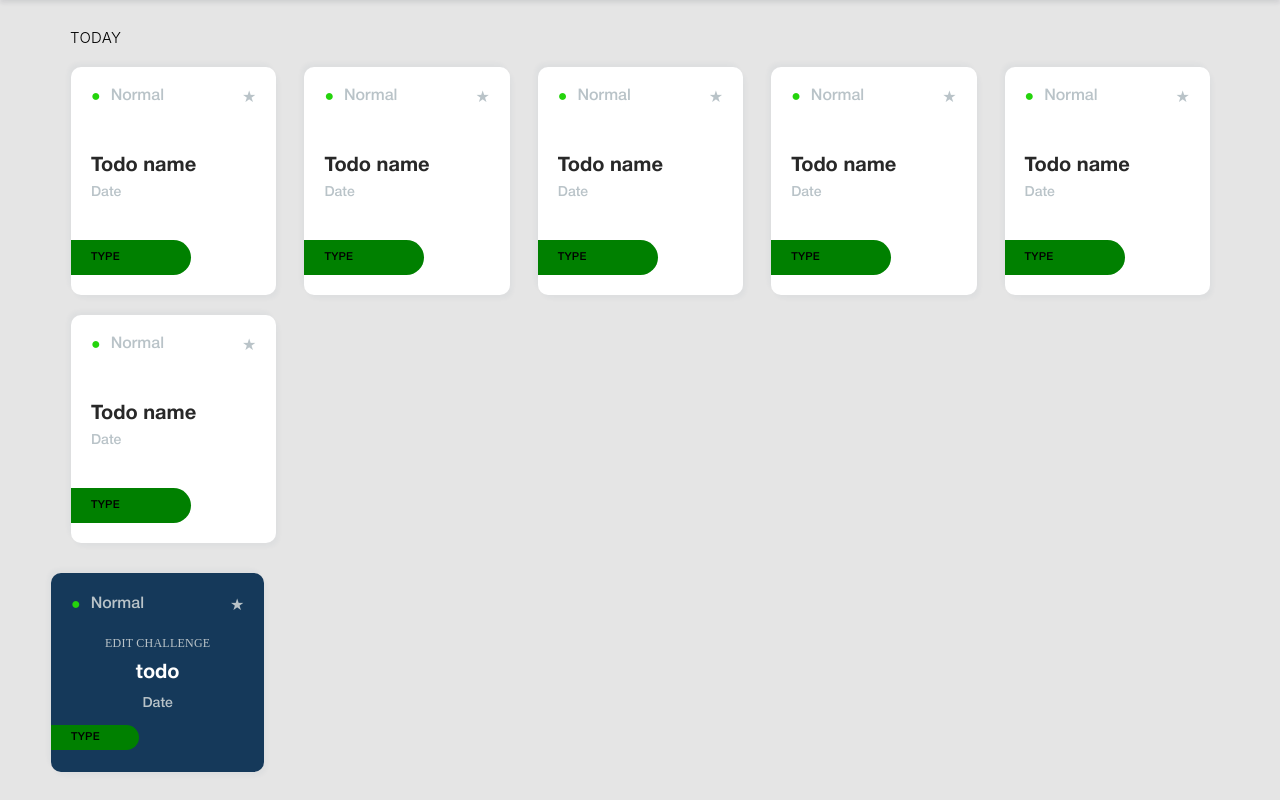
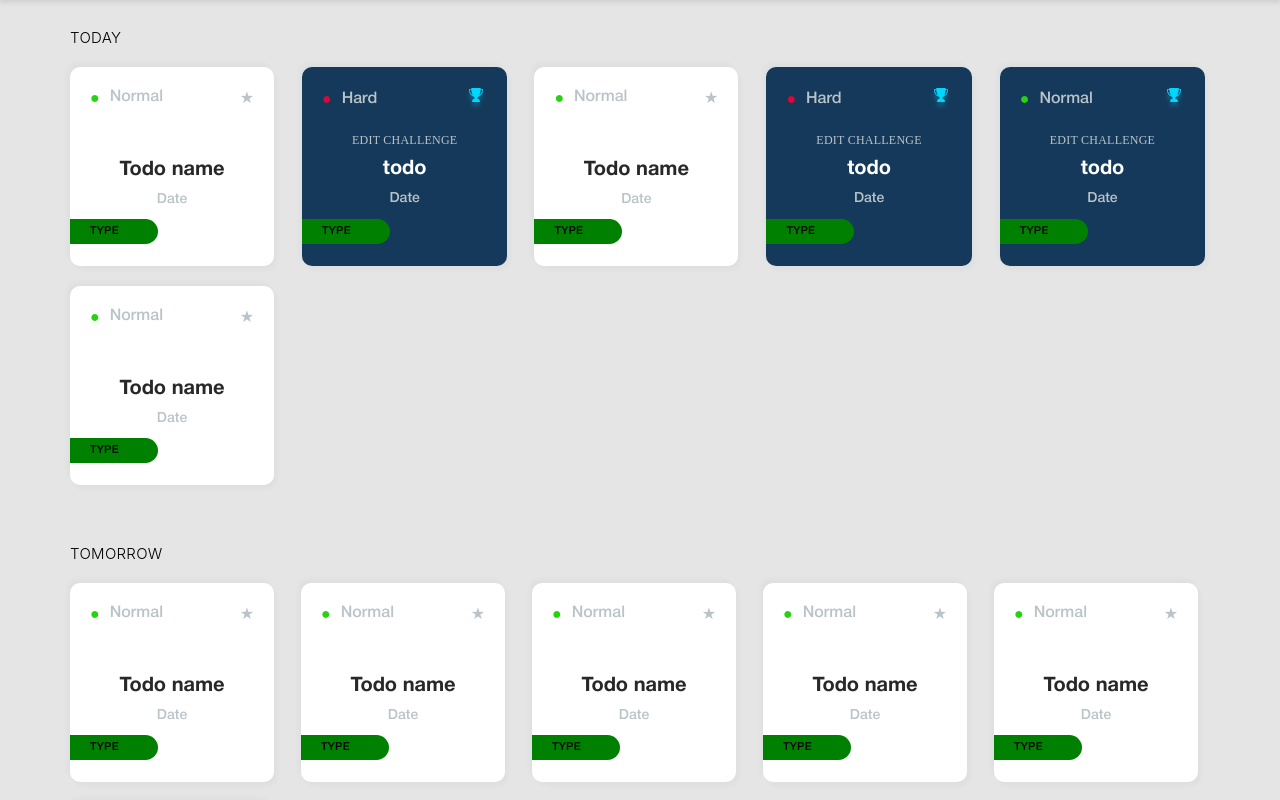
Before and after one commit to KaterynaKolomiiets/QuestifyFront, a React (Create React App) app: page /auth in a window 1280 px wide. Shown: the part 920-1720 px from the top of the page. Built offline with nearby package versions, Linux system fonts and the light colour scheme.

Commit message:
added edit carts

```diff
--- a/src/components/Card/Card.jsx
+++ b/src/components/Card/Card.jsx
@@ -5,7 +5,7 @@ import DifficultModal from "../modal/DifficultModal";
 import DeleteModule from "../modal/modalDelete";
 import s from "./Card.module.css";
 
-const Card = () => {
+const Card = ({ data }) => {
   const [modal, setmodal] = useState(false);
   const [difficult, setdifficult] = useState("Normal");
   const [deleteModal, setdeleteModal] = useState(false);
@@ -15,7 +15,6 @@ const Card = () => {
   const [onchange, setchange] = useState(false);
 
   function onclick() {
-    // alert("type");
     setmodal(!modal);
   }
 
@@ -50,8 +49,13 @@ const Card = () => {
     console.log(edit);
   }
 
+  function isChallenge() {
+    const cart = { difficult, value, isChallenge: true };
+    data(cart);
+  }
+
   return (
-    <div className={s.card} onClick={onedit}>
+    <li className={s.card} onClick={onedit}>
       {modal && <DifficultModal change={change} />}
       {deleteModal && <DeleteModule change={deleteHandler} />}
       <p className={s.cardCategoryName}>
@@ -70,11 +74,14 @@ const Card = () => {
         <span className={s.cartCategory} onClick={onclick}>
           {difficult}
         </span>
-        <span className={s.cardCategoryStart}>&#9733;</span>
+        <span className={s.cardCategoryStart} onClick={isChallenge}>
+          &#9733;
+        </span>
       </p>
       {edit ? (
-        <form>
+        <form className={s.form}>
           <input
+            className={s.input}
             type="text"
             value={value}
             placeholder={"what todo"}
@@ -101,7 +108,7 @@ const Card = () => {
           </>
         )}
       </div>
-    </div>
+    </li>
   );
 };
 
--- a/src/components/Card/Card.module.css
+++ b/src/components/Card/Card.module.css
@@ -71,10 +71,8 @@
 
 .cross {
   color: var(--option-color);
-  margin-left: 73px;
+  margin-left: auto;
   margin-right: 14px;
-  /* width: 10px;
-    height: 10px; */
   position: relative;
   cursor: pointer;
 }
@@ -100,7 +98,35 @@
 }
 
 .card {
+  justify-content: space-around;
   position: relative;
+  display: flex;
+  flex-direction: column;
+
+  margin-top: 20px;
+  padding: 20px;
+  background: var(--background-card);
+  box-shadow: -3px -4px 4px rgba(21, 57, 90, 0.03),
+    3px 4px 4px rgba(21, 57, 90, 0.03);
+  border-radius: 10px;
+}
+
+.form {
+  margin: 0 auto;
+}
+.input {
+  border-top: none;
+  border-left: none;
+  border-right: none;
+  background-color: inherit;
+  border-color: var(--font-accent);
+  color: var(--font-input);
+  margin-top: 4px;
+
+  text-align: center;
+  font-family: "HelveticaNeueCyr-Bold";
+  font-size: 20px;
+  line-height: 20px;
 }
 
 /* Options */
@@ -121,8 +147,34 @@
 }
 
 @media screen and (min-width: 768px) {
+  .cardSet {
+    flex-direction: row;
+
+    padding-left: 50px;
+    padding-right: 50px;
+
+    margin-left: -27px;
+  }
+  .card {
+    width: calc((100% / 3) - 27px);
+
+    margin-left: 27px;
+
+    width: 204px;
+    height: 199px;
+  }
+
+  .cardType {
+    width: 88px;
+    height: 25px;
+  }
+
   .cardCategoryName {
     font-size: 16px;
+  }
+
+  .cardDate {
+    margin-bottom: 10px;
   }
 
   .bottomMenu {
@@ -157,4 +209,8 @@
     line-height: 1;
     letter-spacing: 0.02em;
   }
+
+  .input {
+    width: 100%;
+  }
 }
--- a/src/components/CardsToday/CardsToday.jsx
+++ b/src/components/CardsToday/CardsToday.jsx
@@ -2,31 +2,31 @@ import Card from "../Card";
 
 import "../../utils/variables.css";
 import s from "./CardsToday.module.css";
+import { useState } from "react";
+import ChallengeCart from "../modal/ChallengeCart";
+import data from "./temporaryData.json";
 
 const CardsToday = () => {
+  const [isChallenge, setChallenger] = useState(true);
+  const [carts, setCarts] = useState(data);
+
+  function takeData(cart) {
+    console.log(cart);
+    setChallenger(cart.isChallenge);
+  }
+
   return (
     <section className={s.section}>
       <h2 className={s.title}>Today</h2>
 
       <ul className={s.cardSet}>
-        <li className={s.card}>
-          <Card />
-        </li>
-        <li className={s.card}>
-          <Card />
-        </li>
-        <li className={s.card}>
-          <Card />
-        </li>
-        <li className={s.card}>
-          <Card />
-        </li>
-        <li className={s.card}>
-          <Card />
-        </li>
-        <li className={s.card}>
-          <Card />
-        </li>
+        {data.map((cart) => {
+          return cart.isChallenge ? (
+            <ChallengeCart key={cart.id} cart={cart} data={takeData} />
+          ) : (
+            <Card key={cart.id} cart={cart} data={takeData} />
+          );
+        })}
       </ul>
     </section>
   );
--- a/src/components/CardsToday/CardsToday.module.css
+++ b/src/components/CardsToday/CardsToday.module.css
@@ -7,22 +7,6 @@
   max-width: 290px;
   margin-left: auto;
   margin-right: auto;
-}
-@media screen and (min-width: 768px) {
-  .section {
-    padding-top: 30px;
-    padding-bottom: 30px;
-    padding-left: 50px;
-    padding-right: 50px;
-
-    max-width: none;
-  }
-}
-@media screen and (min-width: 1280px) {
-  .section {
-    padding-left: 70px;
-    padding-right: 70px;
-  }
 }
 
 .title {
@@ -44,12 +28,6 @@
 
   margin-top: -20px;
 }
-@media screen and (min-width: 768px) {
-  .cardSet {
-    flex-direction: row;
-    margin-left: -27px;
-  }
-}
 
 .card {
   box-shadow: -3px -4px 4px rgba(21, 57, 90, 0.03),
@@ -65,13 +43,34 @@
   display: flex;
   flex-direction: column;
 }
+
 @media screen and (min-width: 768px) {
+  .cardSet {
+    flex-direction: row;
+    margin-left: -27px;
+  }
+
   .card {
     width: calc((100% / 3) - 27px);
     margin-left: 27px;
   }
+
+  .section {
+    padding-top: 30px;
+    padding-bottom: 30px;
+    padding-left: 50px;
+    padding-right: 50px;
+
+    max-width: none;
+  }
 }
+
 @media screen and (min-width: 1280px) {
+  .section {
+    padding-left: 70px;
+    padding-right: 70px;
+  }
+
   .card {
     width: calc((100% / 5) - 28px);
     margin-left: 28px;
--- /dev/null
+++ b/src/components/CardsToday/temporaryData.json
@@ -0,0 +1,13 @@
+[
+  { "id": "1", "difficult": "Normal", "value": "todo", "isChallenge": false },
+  { "id": "2", "difficult": "Hard", "value": "not todo", "isChallenge": true },
+  { "id": "3", "difficult": "Normal", "value": "todo", "isChallenge": false },
+  { "id": "4", "difficult": "Hard", "value": "not todo", "isChallenge": true },
+  { "id": "5", "difficult": "Normal", "value": "todo", "isChallenge": true },
+  {
+    "id": "6",
+    "difficult": "Normal",
+    "value": "not todo",
+    "isChallenge": false
+  }
+]
--- a/src/components/CardsTomorrow/CardsTomorrow.jsx
+++ b/src/components/CardsTomorrow/CardsTomorrow.jsx
@@ -9,24 +9,12 @@ const CardsTomorrow = () => {
       <h2 className={s.title}>Tomorrow</h2>
 
       <ul className={s.cardSet}>
-        <li className={s.card}>
         <Card />
-        </li>
-        <li className={s.card}>
         <Card />
-        </li>
-        <li className={s.card}>
         <Card />
-        </li>
-        <li className={s.card}>
         <Card />
-        </li>
-        <li className={s.card}>
         <Card />
-        </li>
-        <li className={s.card}>
         <Card />
-        </li>
       </ul>
     </section>
   );
--- a/src/components/modal/ChallengeCart/ChallengeCart.js
+++ b/src/components/modal/ChallengeCart/ChallengeCart.js
@@ -3,21 +3,28 @@ import { useState } from "react";
 
 import DifficultModal from "../DifficultModal";
 import DeleteModule from "../modalDelete";
+import icon from "./trophy.svg";
+import cartsList from "../../CardsToday/temporaryData.json";
 
-const ChallengeCart = () => {
+const ChallengeCart = ({ data, cart }) => {
   const [modal, setmodal] = useState(false);
   const [difficult, setdifficult] = useState("Normal");
   const [deleteModal, setdeleteModal] = useState(false);
   const [edit, setedit] = useState(false);
   const [value, setvalue] = useState("todo");
 
+  function changeType() {
+    const cart = { difficult, value, isChallenge: false };
+    data(cart);
+  }
+
   function onclick() {
-    // alert("type");
     setmodal(!modal);
   }
 
   function change(data) {
     setdifficult(data);
+
     onclick();
   }
 
@@ -53,7 +60,6 @@ const ChallengeCart = () => {
   }
 
   return (
-    <ul className={s.cardSet}>
     <li className={s.card} onClick={onedit}>
       {modal && <DifficultModal change={change} />}
       {deleteModal && <DeleteModule change={deleteHandler} />}
@@ -61,9 +67,9 @@ const ChallengeCart = () => {
         <span
           className={
             (s.cardCategoryCircle,
-              difficult === "Normal"
+            cart.difficult === "Normal"
               ? s.secondOption
-                : difficult === "Hard"
+              : cart.difficult === "Hard"
               ? s.thirdOption
               : s.firstOption)
           }
@@ -71,18 +77,24 @@ const ChallengeCart = () => {
           &#9679;
         </span>
         <span className={s.cartCategory} onClick={onclick}>
-            {difficult}
+          {cart.difficult}
         </span>
-          <span className={s.cardCategoryStart}>&#9733;</span>
+        <img
+          src={icon}
+          alt=""
+          className={s.cardCategoryStart}
+          onClick={changeType}
+        />
       </p>
       <p className={s.challenge}>edit challenge</p>
       {edit ? (
-          <form>
+        <form className={s.form}>
           <input
             type="text"
             value={value}
             placeholder={"what todo"}
             onChange={changeValue}
+            className={s.input}
           />
         </form>
       ) : (
@@ -104,7 +116,6 @@ const ChallengeCart = () => {
         )}
       </div>
     </li>
-    </ul>
   );
 };
 
--- a/src/components/modal/ChallengeCart/ChallengeCart.module.css
+++ b/src/components/modal/ChallengeCart/ChallengeCart.module.css
@@ -13,7 +13,8 @@
   position: relative;
   display: flex;
   flex-direction: column;
-  margin-bottom: 20px;
+
+  margin-top: 20px;
   padding: 20px;
   background: var(--primary);
   box-shadow: -3px -4px 4px rgba(21, 57, 90, 0.03),
@@ -89,12 +90,28 @@
   justify-content: space-between;
 }
 
+.form {
+  margin: 0 auto;
+}
+.input {
+  border-top: none;
+  border-left: none;
+  border-right: none;
+  background-color: inherit;
+  border-color: var(--font-accent);
+  color: var(--background-card);
+  margin-bottom: 4px;
+
+  font-family: "HelveticaNeueCyr-Bold";
+  font-size: 20px;
+  line-height: 20px;
+  text-align: center;
+}
+
 .cross {
   color: var(--option-color);
-  margin-left: 73px;
+  margin-left: auto;
   margin-right: 14px;
-  /* width: 10px;
-    height: 10px; */
   position: relative;
   cursor: pointer;
 }
@@ -137,7 +154,7 @@
 
     margin-left: 27px;
 
-    width: 205px;
+    width: 204px;
     height: 199px;
   }
 
@@ -186,6 +203,9 @@
     line-height: 1;
     letter-spacing: 0.02em;
   }
+  .input {
+    width: 100%;
+  }
 }
 @media screen and (min-width: 1280px) {
   .list {
--- a/src/pages/HomePage/HomePage.jsx
+++ b/src/pages/HomePage/HomePage.jsx
@@ -4,7 +4,6 @@ import Header from "../../components/Header/Header";
 import CardsToday from "../../components/CardsToday";
 import CardsTomorrow from "../../components/CardsTomorrow";
 import ButtonAddCard from "../../components/ButtonAddCard";
-import ChallengeCart from "../../components/modal/ChallengeCart";
 
 import s from "./HomePage.module.css";
 
@@ -14,7 +13,6 @@ function HomePage() {
       <Header />
       <Container>
         <CardsToday />
-        <ChallengeCart />
         <CardsTomorrow />
         <ButtonAddCard />
       </Container>
--- a/src/utils/variables.css
+++ b/src/utils/variables.css
@@ -16,6 +16,7 @@
   --font-primary: #282828;
   --font-secondary: #b9c3c8;
   --font-tertiary: #7b8aa4;
+  --font-input: #282828;
   --font-accent: #00d7ff;
   --font-button-cancel: #24d40c;
   --font-button-delete: #db0938;
```
Lines whose indentation alone changed are shown as unchanged.
